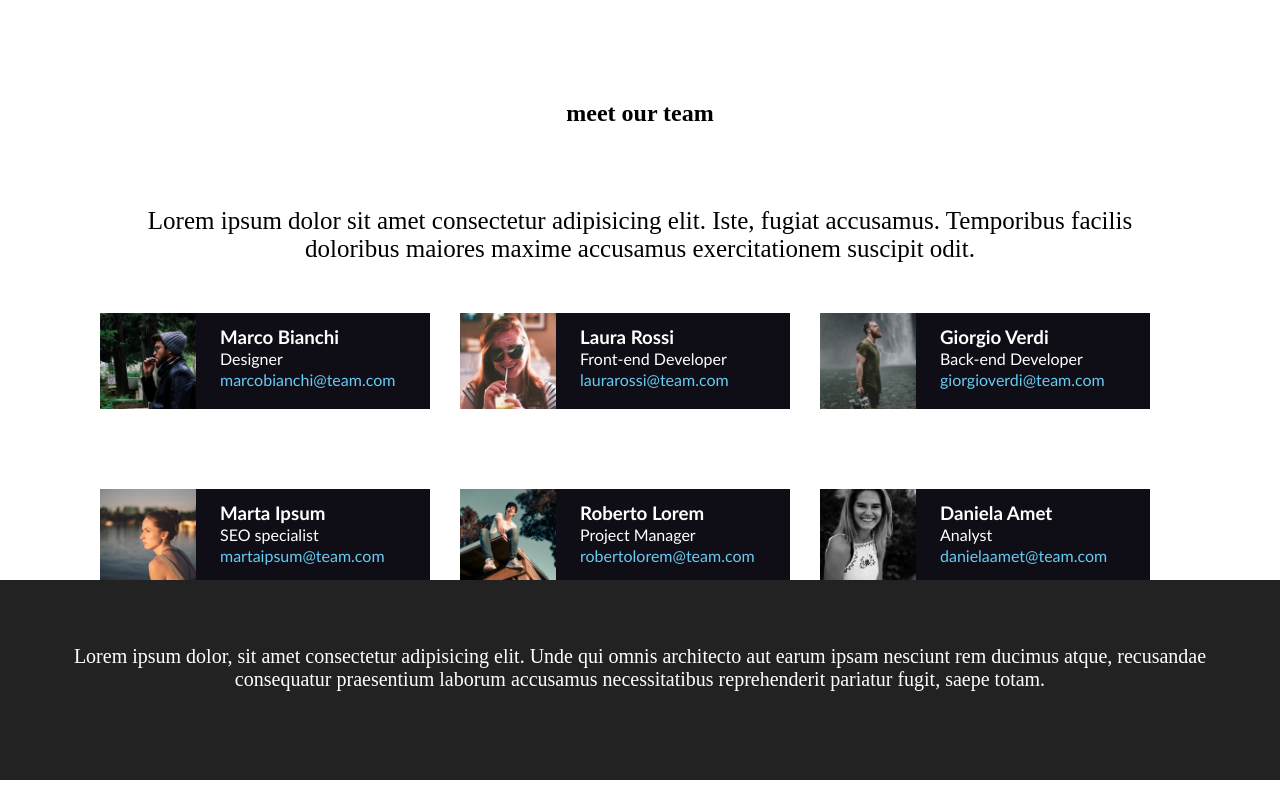
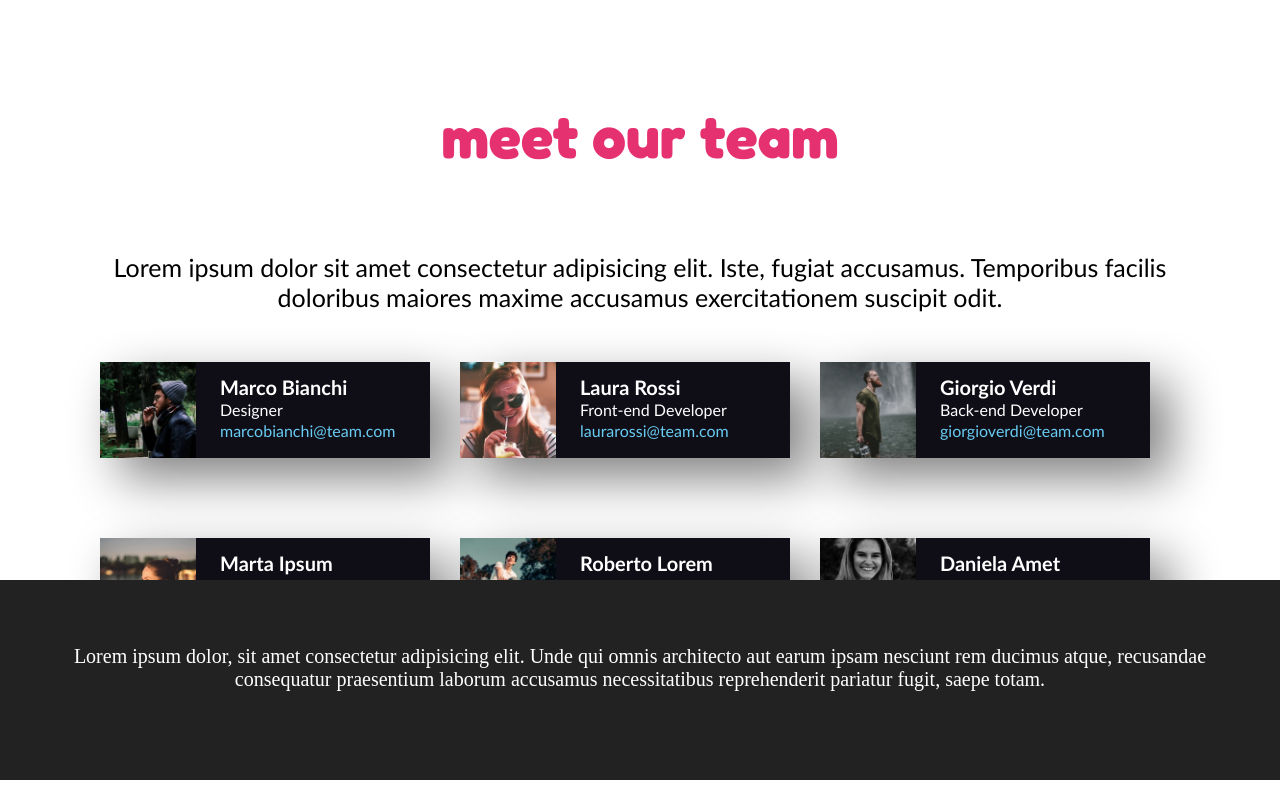
Before and after one commit to ChmielewskiGianpiero/html-css-float-cards, a plain HTML site: page index.html in a window 1280 px wide. Drawn offline with Linux system fonts and the light colour scheme.

Commit message:
ADD - CORREZIONI

```diff
--- a/css/style.css
+++ b/css/style.css
@@ -16,17 +16,22 @@ img{
 
 /* SECTION 1 */
 
-.section__text {
-    font-size: 25px;
-}
-
 .section {
     text-align: center;
     padding: 50px;
 }
 
+.section__text {
+    font-size: 25px;
+    font-family: 'Trebuchet MS', 'Lucida Sans Unicode', 'Lucida Grande', 'Lucida Sans', Arial, sans-serif;
+}
+
 .section__title{
     padding: 50px 50px 80px;
+    font-family: 'Fredoka', sans-serif;
+    font-size: 60px;
+    color: #E53170;
+
 }
 
 
@@ -37,6 +42,8 @@ img{
     float: left;
     background-color: #0F0E17;
     color: white;
+    box-shadow: 20px 20px 50px grey;
+
 }
 
 .col-up{
@@ -69,6 +76,7 @@ img{
 
 .profile-name{
     font-weight: 900;
+    font-size: 20px;
 }
 
 .profile-job{
--- a/index.html
+++ b/index.html
@@ -5,17 +5,17 @@
     <meta name="viewport" content="width=device-width, initial-scale=1.0">
     <title>Floating Cards</title>
     <link rel="stylesheet" href="./css/style.css">
+    <link href="https://fonts.googleapis.com/css2?family=Fredoka:wght@700&display=swap" rel="stylesheet">
 </head>
-<body class="debu">
+<body>
     <main>
-        <section class="section" >
+        <section class="section">
             <!-- titolo section e paragrafo-->
             <div class="container">
                 <h1 class="section__title">meet our team</h1>
                 <p class="section__text">Lorem ipsum dolor sit amet consectetur adipisicing elit. Iste, fugiat accusamus. Temporibus facilis doloribus maiores maxime accusamus exercitationem suscipit odit.</p>
             </div>
         </section>
-
             <!-- float cards -->
         <div class="container clearfix">
             <div>
```
